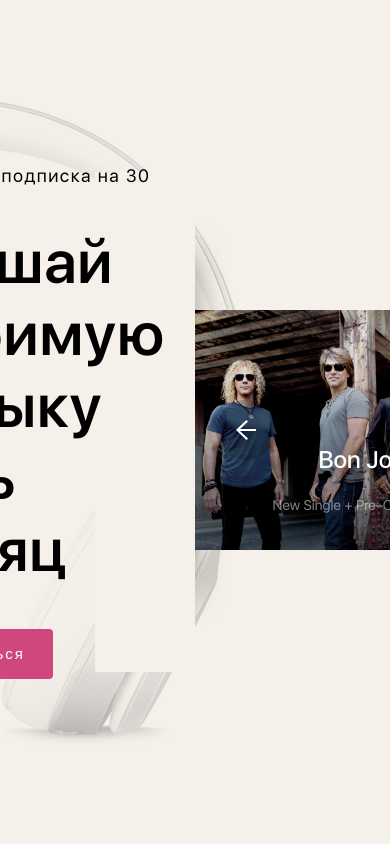
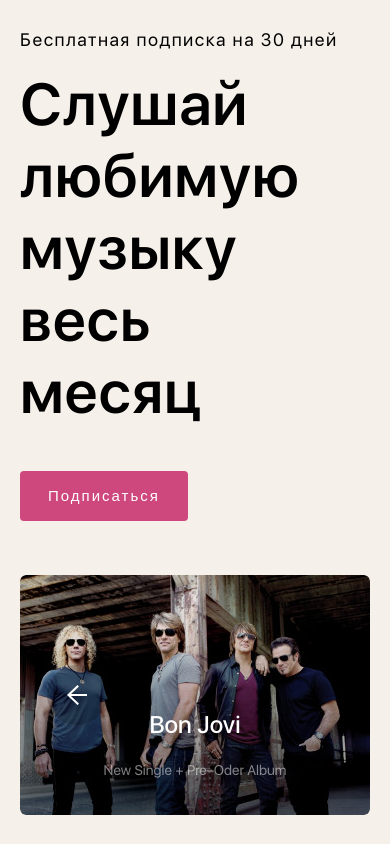
Before and after one commit to Keda37/music, a plain HTML site: page index.html in a window 390 px wide. Drawn offline with Linux system fonts and the light colour scheme.

Commit message:
Add files via upload

```diff
--- a/css/style.css
+++ b/css/style.css
@@ -28,7 +28,7 @@ body {
 
 .music {
   width: 100%;
-  height: 100vh;
+  min-height: 100vh;
   background: url(../img/hfbg.png) left center no-repeat #f5f0ea;
   display: -webkit-box;
   display: -ms-flexbox;
@@ -41,8 +41,7 @@ body {
   align-items: center;
   justify-content: center;
   overflow: hidden;
-  padding-left: 20px;
-  padding-right: 20px;
+  padding: 20px;
   -webkit-box-sizing: border-box;
   box-sizing: border-box; }
   .music__info {
@@ -213,4 +212,22 @@ body {
   .music {
     background-size: contain; } }
 
+@media only screen and (max-width: 1150px) {
+  .music {
+    -ms-flex-wrap: wrap;
+    flex-wrap: wrap;
+    background-image: none; }
+    .music__info {
+      width: 100%;
+      -webkit-box-pack: center;
+      -ms-flex-pack: center;
+      justify-content: center; }
+    .music__slider {
+      margin-top: 20px;
+      width: 100%; }
+      .music__slider::before, .music__slider::after {
+        display: none; }
+  .slider {
+    margin-left: 0; } }
+
 /*# sourceMappingURL=style.css.map */
```
